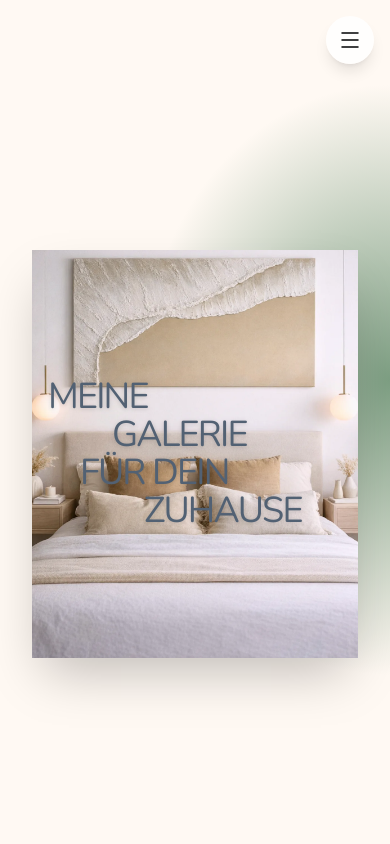
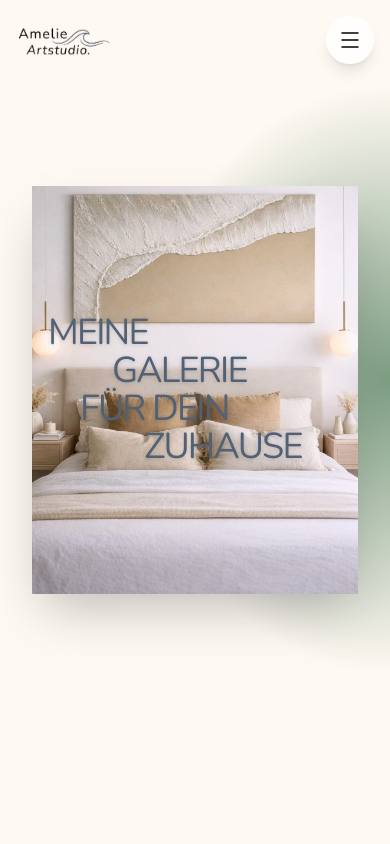
Before and after one commit to Ceport17/amelieAtelier, a React (Vite) app: page /galerie in a window 390 px wide. Shown: the top 844 px of the page. Built offline with nearby package versions, Linux system fonts and the light colour scheme.

Commit message:
Commit - Nav + Abstand

```diff
--- a/src/components/Hero.tsx
+++ b/src/components/Hero.tsx
@@ -45,9 +45,9 @@ export default function Hero() {
         initial={{ opacity: 0, y: 30 }}
         animate={{ opacity: 1, y: 0 }}
         transition={{ duration: 1, delay: 0.3, ease: "easeOut" }}
-        className="w-full md:w-2/5 flex flex-col items-start"
+        className="w-full md:w-2/5 flex flex-col items-start mt-[-3rem] md:mt-0"
       >
-        <h1 className="text-5xl md:text-7xl lg:text-8xl leading-tight mb-8 text-mauve font-nunito font-normal">
+        <h1 className="text-5xl md:text-7xl lg:text-8xl leading-tight mb-2 md:mb-8 text-mauve font-nunito font-normal">
           Stille <br />
           <span className="italic">Struktur.</span>
         </h1>
--- a/src/components/Navbar.tsx
+++ b/src/components/Navbar.tsx
@@ -14,6 +14,7 @@ export default function Navbar() {
   const contactHref = (isHome || isGallery) ? "#kontakt" : "/#kontakt";
 
   const navLinks = [
+    { name: "Home", href: "/", isExternal: false },
     { name: "Galerie", href: "/galerie", isExternal: false },
     { name: "Anfrage", href: contactHref, isExternal: true },
   ];
@@ -59,6 +60,24 @@ export default function Navbar() {
       </header>
 
       {/* Mobile Menu Button - Floating */}
+      <div className="md:hidden fixed top-4 left-4 z-[100]">
+        <Link to="/" aria-label="Zur Startseite">
+          <img
+            src={logo}
+            alt="Amelie Artstudio Logo"
+            className="h-12 w-auto object-contain"
+            referrerPolicy="no-referrer"
+            onError={(e) => {
+              e.currentTarget.style.display = 'none';
+              const textLogo = document.createElement('span');
+              textLogo.className = "text-xl font-serif font-medium italic tracking-widest text-black";
+              textLogo.innerText = "Amelie Artstudio.";
+              e.currentTarget.parentElement?.appendChild(textLogo);
+            }}
+          />
+        </Link>
+      </div>
+
       <button
         className="md:hidden fixed top-4 right-4 z-[100] bg-white/80 backdrop-blur-md rounded-full h-12 w-12 flex items-center justify-center shadow-lg text-black"
         onClick={() => setIsOpen(!isOpen)}
--- a/src/pages/Gallery.tsx
+++ b/src/pages/Gallery.tsx
@@ -209,7 +209,7 @@ export default function Gallery() {
     <div className="min-h-screen bg-white">
       {/* 1. Header / Einstieg - Refined Hero with Overlap */}
       <header
-        className="relative min-h-screen flex items-center justify-center overflow-hidden pt-32 md:pt-48 pb-16 md:pb-32"
+        className="relative min-h-screen flex items-center justify-center overflow-hidden pt-0 md:pt-0 pb-16 md:pb-32"
         style={{
           background: 'radial-gradient(ellipse at 100% 45%, #7E9F83 0%, transparent 45%), #FFF9F3'
         }}
```
